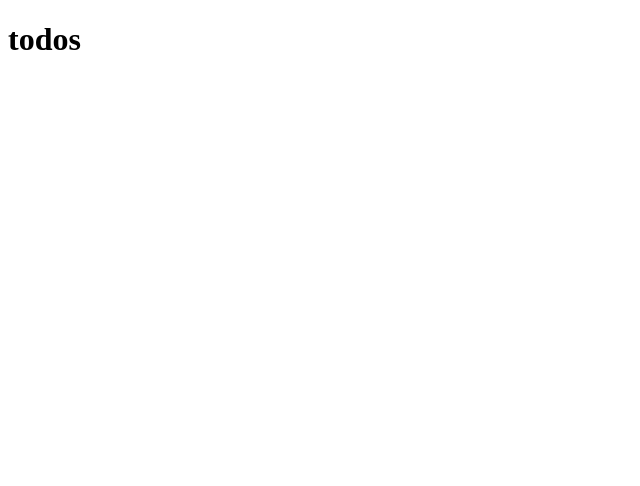
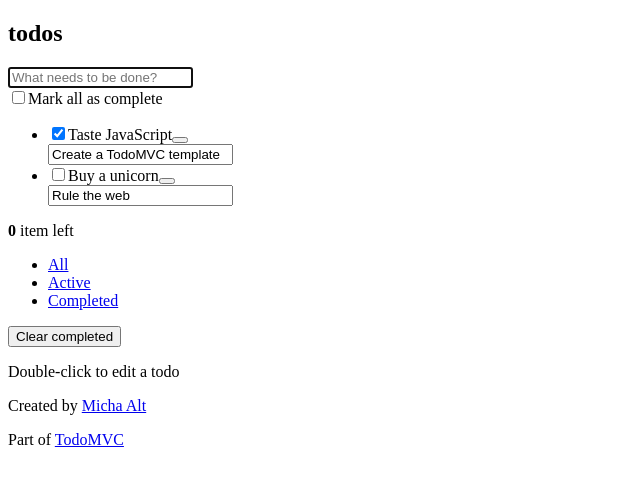
Before and after one commit to tucker/cra-ts-todomvc, a React (Create React App) app: page / in a window 1280 px wide. Shown: the top 486 px of the page, without its empty margins (0-640 px from the left). Built offline with nearby package versions, Linux system fonts and the light colour scheme.

Commit message:
Template imported and adopted.

```diff
--- a/src/App.tsx
+++ b/src/App.tsx
@@ -2,7 +2,56 @@ import React from 'react';
 
 const App: React.FC = () => {
   return (
-    <h1>todos</h1>
+    <>
+      <section className="todoapp">
+        <header className="header">
+          <h1>todos</h1>
+          <input className="new-todo" placeholder="What needs to be done?" autoFocus />
+        </header>
+        <section className="main">
+          <input id="toggle-all" className="toggle-all" type="checkbox" />
+          <label htmlFor="toggle-all">Mark all as complete</label>
+          <ul className="todo-list">
+            <li className="completed">
+              <div className="view">
+                <input className="toggle" type="checkbox" defaultChecked />
+                <label>Taste JavaScript</label>
+                <button className="destroy"></button>
+              </div>
+              <input className="edit" defaultValue="Create a TodoMVC template" />
+            </li>
+            <li>
+              <div className="view">
+                <input className="toggle" type="checkbox" />
+                <label>Buy a unicorn</label>
+                <button className="destroy"></button>
+              </div>
+              <input className="edit" defaultValue="Rule the web" />
+            </li>
+          </ul>
+        </section>
+        <footer className="footer">
+          <span className="todo-count"><strong>0</strong> item left</span>
+          <ul className="filters">
+            <li>
+              <a className="selected" href="#/">All</a>
+            </li>
+            <li>
+              <a href="#/active">Active</a>
+            </li>
+            <li>
+              <a href="#/completed">Completed</a>
+            </li>
+          </ul>
+          <button className="clear-completed">Clear completed</button>
+        </footer>
+      </section>
+      <footer className="info">
+        <p>Double-click to edit a todo</p>
+        <p>Created by <a href="https://lean-stack.de">Micha Alt</a></p>
+        <p>Part of <a href="http://todomvc.com">TodoMVC</a></p>
+      </footer>
+    </>
   );
 }
 
```
